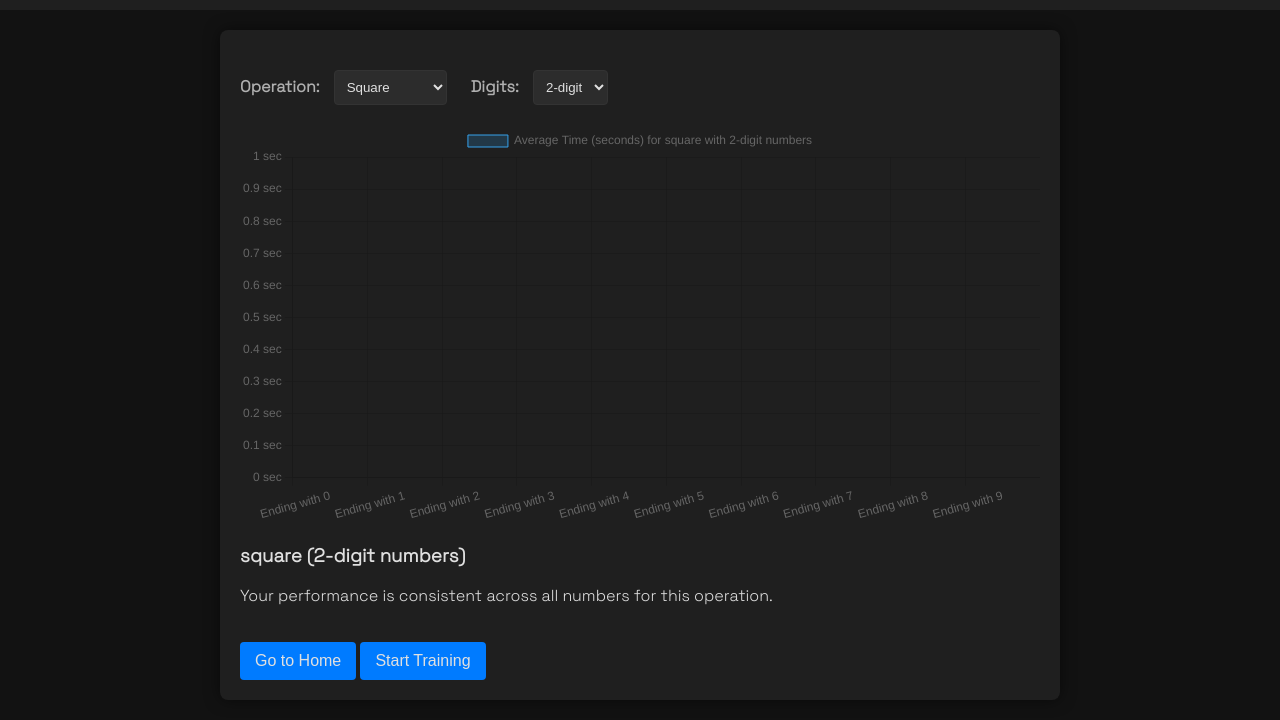
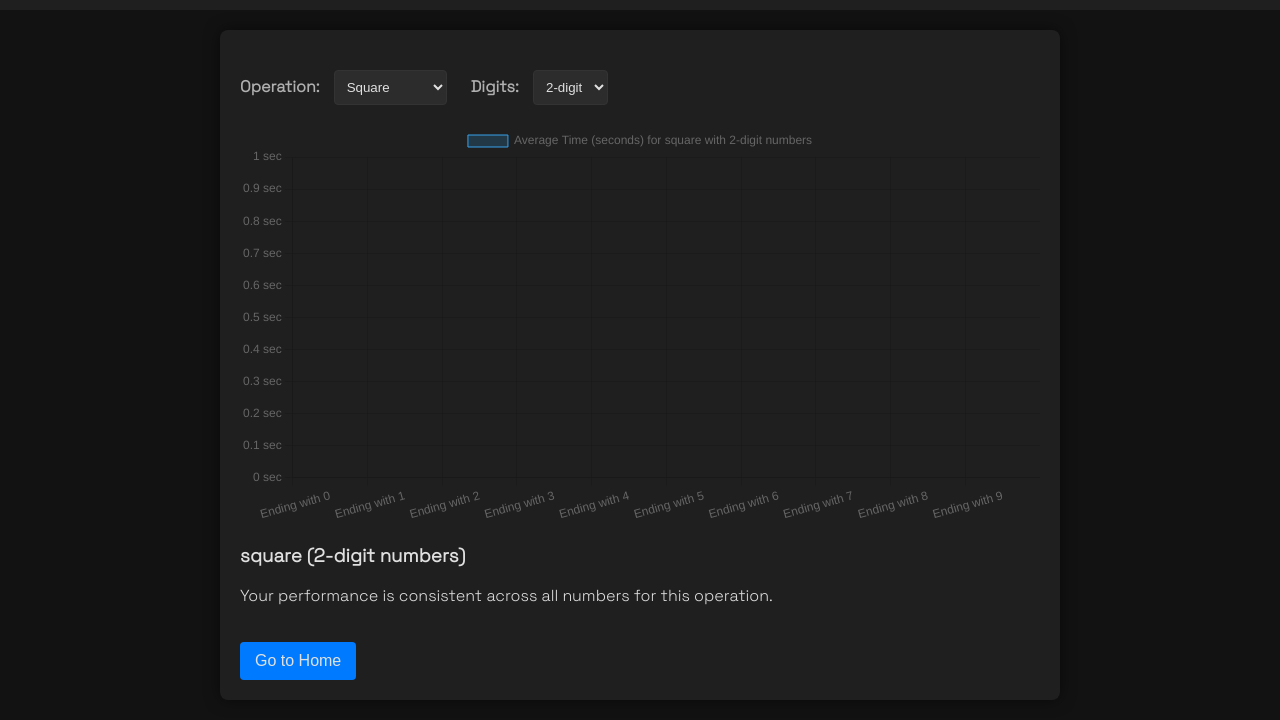
Before and after one commit to srini-droid5343/Personalised-Mind-Maths-Trainer, a plain HTML site: page results.html in a window 1280 px wide. Shown: the part 93-813 px from the top of the page. Drawn offline with nearby package versions, Linux system fonts and the light colour scheme.

Commit message:
Update results.html
no go to training  buttton on results page

```diff
--- a/results.html
+++ b/results.html
@@ -38,7 +38,7 @@
             </div>
 
             <button onclick="goToHome()">Go to Home</button>
-            <button onclick="goToTraining()">Start Training</button>
+
         </div>
     </main>
 
```
